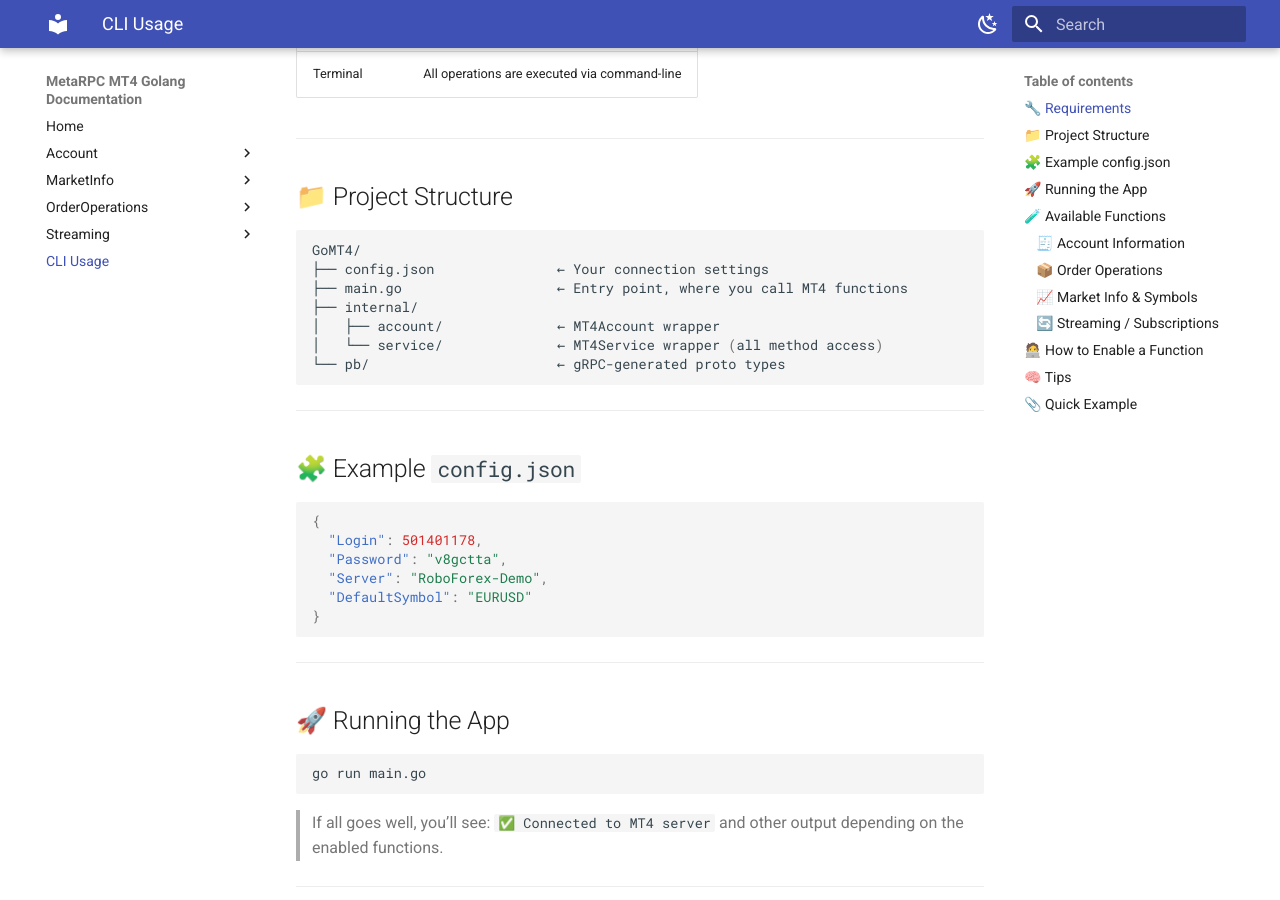
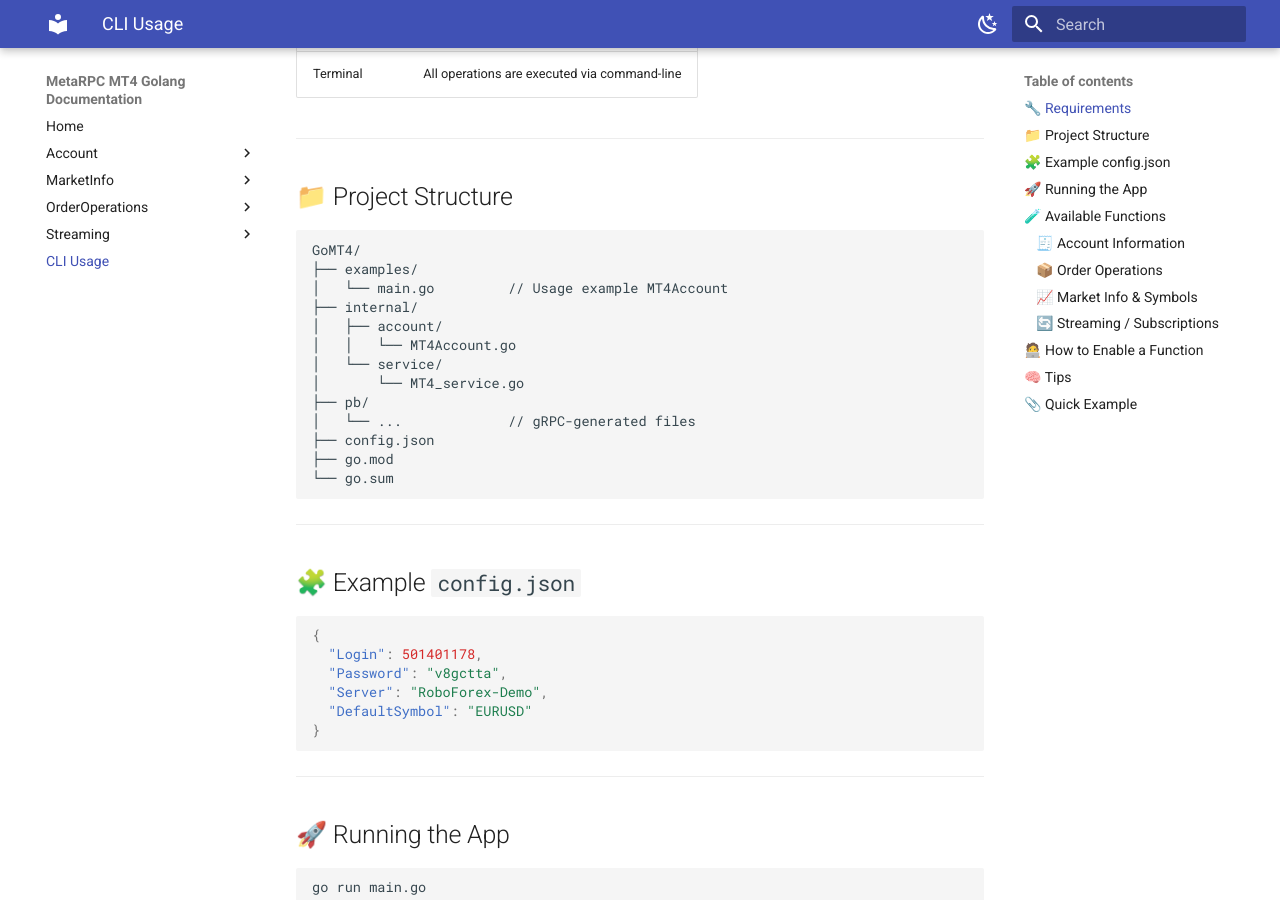
Before and after one commit to MetaRPC/GoMT4, an MkDocs documentation site: the page built from docs/cli_usage.md, in a window 1280 px wide and 900 px high, scrolled down 504 px. Built offline with MkDocs 1.6.1 and Material for MkDocs 9.7.7, drawn with Linux system fonts in a browser that asks for light colours.

Commit message:
Update cli_usage.md

````diff
--- a/docs/cli_usage.md
+++ b/docs/cli_usage.md
@@ -19,12 +19,19 @@ This section demonstrates how to **use GoMT4 directly from the terminal**, witho
 
 ```bash
 GoMT4/
-├── config.json               ← Your connection settings
-├── main.go                   ← Entry point, where you call MT4 functions
+├── examples/
+│   └── main.go         // Usage example MT4Account
 ├── internal/
-│   ├── account/              ← MT4Account wrapper
-│   └── service/              ← MT4Service wrapper (all method access)
-└── pb/                       ← gRPC-generated proto types
+│   ├── account/
+│   │   └── MT4Account.go
+│   └── service/
+│       └── MT4_service.go
+├── pb/
+│   └── ...             // gRPC-generated files
+├── config.json
+├── go.mod
+└── go.sum
+
 ```
 
 ---
````
